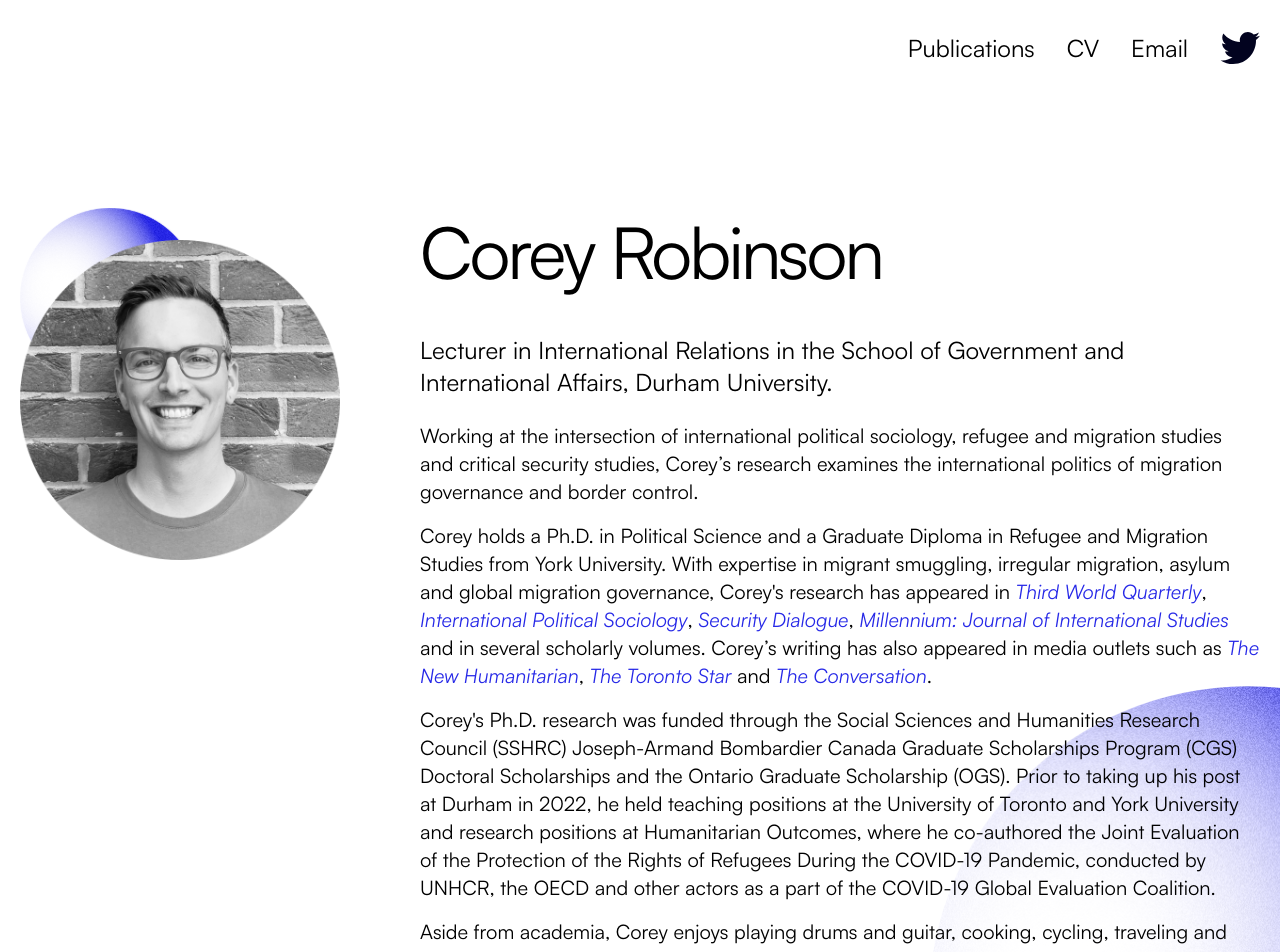
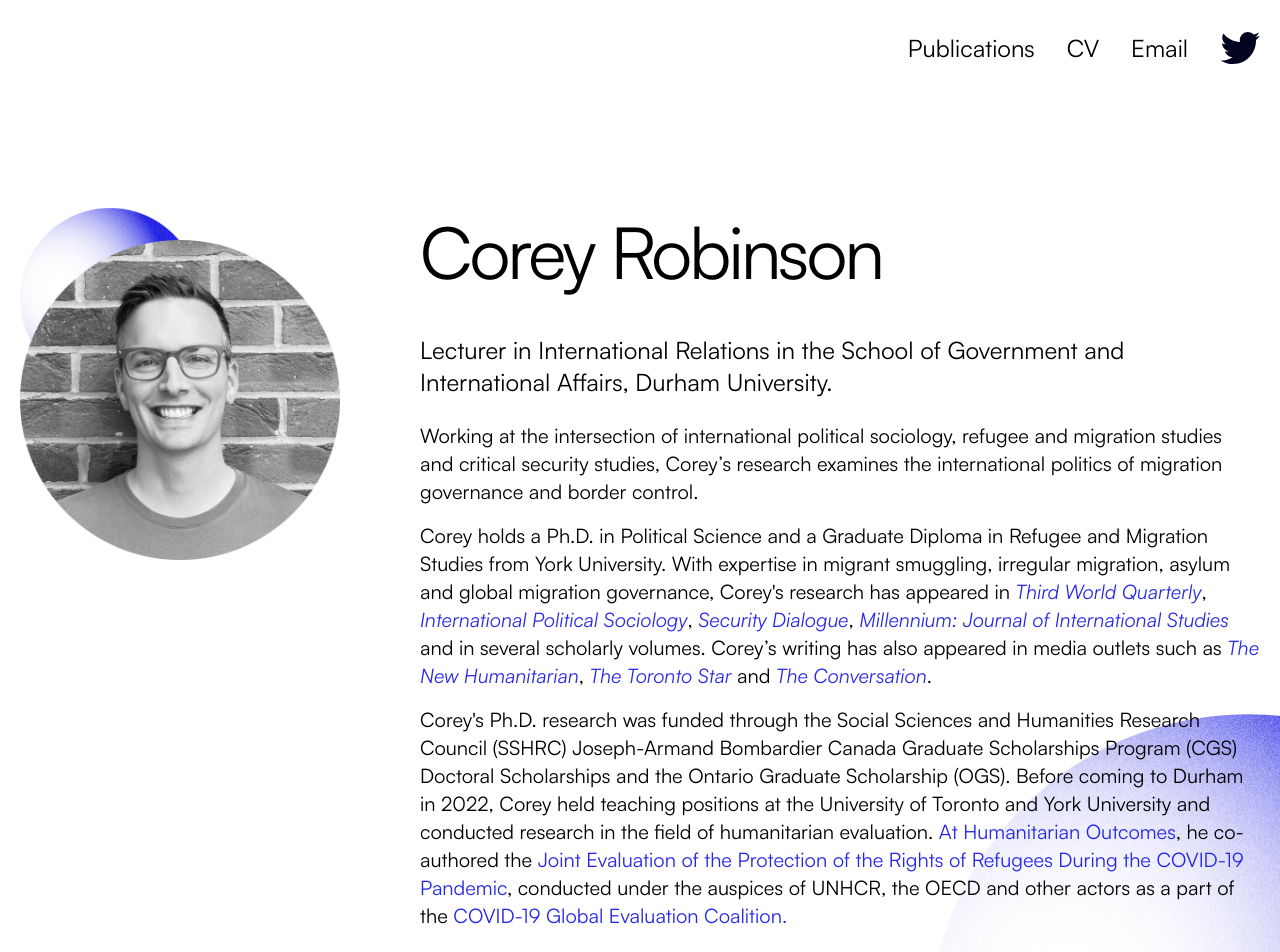
Before and after one commit to cmkshaw/coreyrobinson2022, a Next.js app: page / in a window 1280 px wide. Shown: the top 952 px of the page. Built offline with nearby package versions, Linux system fonts and the light colour scheme; no server answers.

Commit message:
Updated copy.

```diff
--- a/components/content/about.tsx
+++ b/components/content/about.tsx
@@ -56,13 +56,14 @@ const About = () => {
           Corey's Ph.D. research was funded through the Social Sciences and
           Humanities Research Council (SSHRC) Joseph-Armand Bombardier Canada
           Graduate Scholarships Program (CGS) Doctoral Scholarships and the
-          Ontario Graduate Scholarship (OGS). Prior to taking up his post at
-          Durham in 2022, he held teaching positions at the University of
-          Toronto and York University and research positions at Humanitarian
-          Outcomes, where he co-authored the Joint Evaluation of the Protection
-          of the Rights of Refugees During the COVID-19 Pandemic, conducted by
-          UNHCR, the OECD and other actors as a part of the COVID-19 Global
-          Evaluation Coalition.
+          Ontario Graduate Scholarship (OGS). Before coming to Durham in 2022,
+          Corey held teaching positions at the University of Toronto and York
+          University and conducted research in the field of humanitarian
+          evaluation. <a href="https://www.humanitarianoutcomes.org">At Humanitarian Outcomes</a>, he co-authored the <a href="https://www.covid19-evaluation-coalition.org/documents/Final%20Report%20-%20Refugees%20Rights%20During%20The%20Covid%2019%20.pdf">Joint Evaluation
+          of the Protection of the Rights of Refugees During the COVID-19 Pandemic</a>,
+          conducted under the auspices of UNHCR, the OECD and other actors
+          as a part of the <a href="https://www.covid19-evaluation-coalition.org">
+        COVID-19 Global Evaluation Coalition.</a>
         </p>
         <p>
           Aside from academia, Corey enjoys playing drums and guitar, cooking,
```
